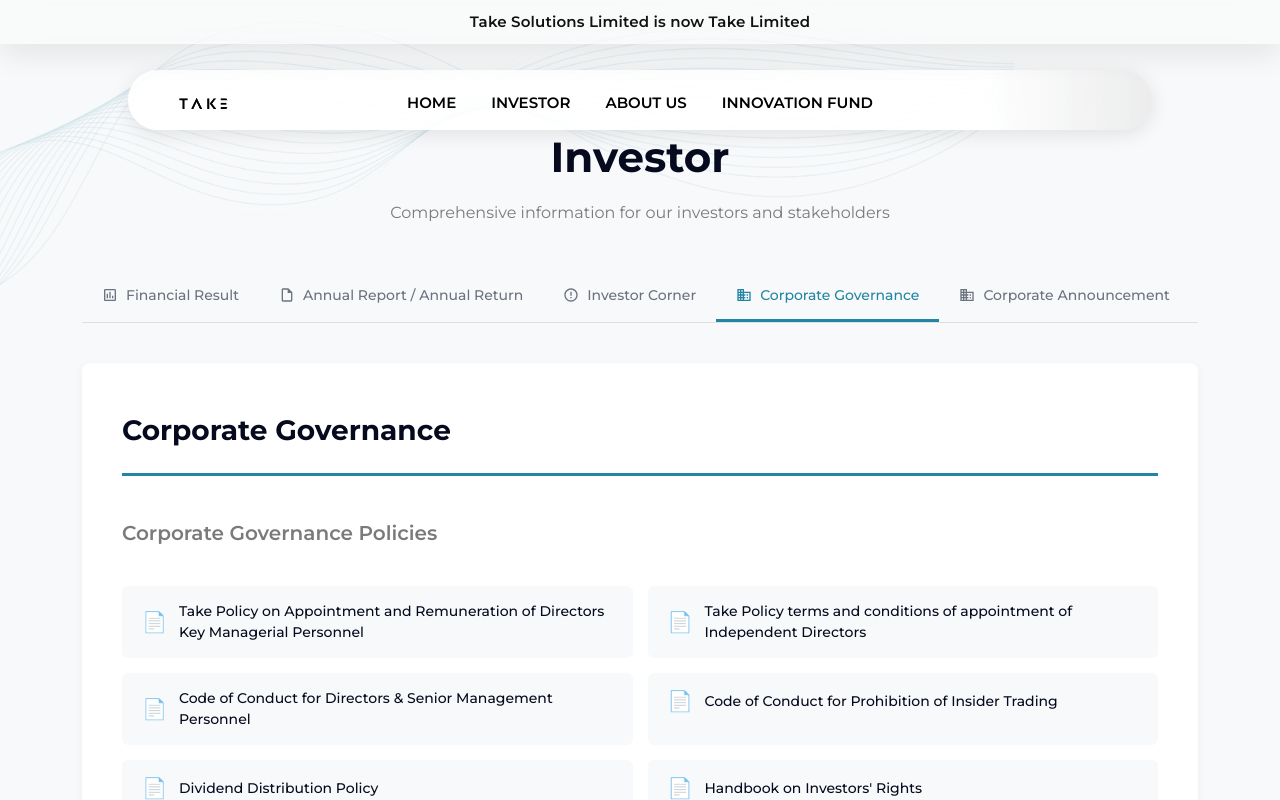
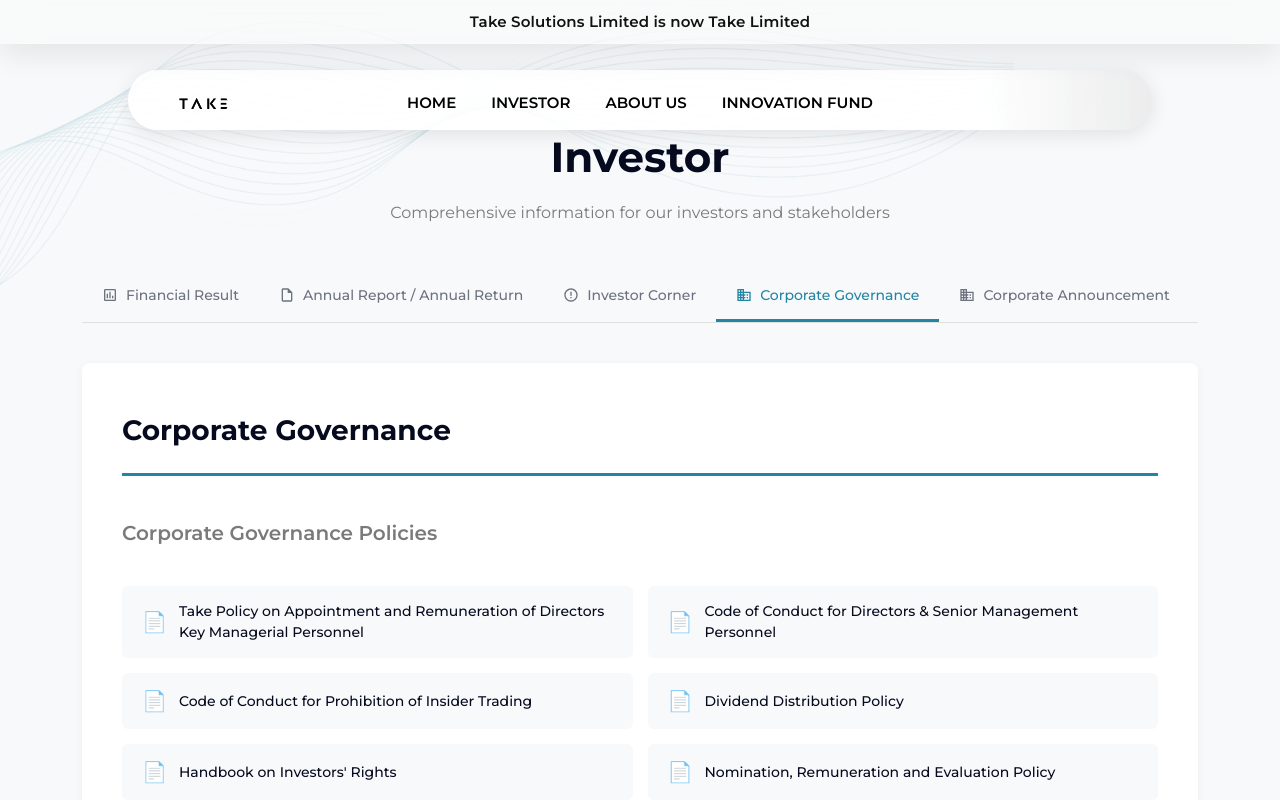
Before and after one commit to Colab-Platforms/TakeSolution, a React (Vite) app: page /investor in a window 1280 px wide. Both pictures are taken after a click on the button "Corporate Governance". Shown: the top 800 px of the page. Built offline with nearby package versions, Linux system fonts and the light colour scheme.

Commit message:
remove the independent director's from the corporate goverance

```diff
--- a/src/Components/Investor/CorporateGovernance.jsx
+++ b/src/Components/Investor/CorporateGovernance.jsx
@@ -4,7 +4,7 @@ const CorporateGovernance = () => {
   // Corporate Governance Policies
   const policies = [
     { title: 'Take Policy on Appointment and Remuneration of Directors Key Managerial Personnel', link: 'https://cdn.shopify.com/s/files/1/0636/5226/6115/files/Take_Policy_on_Appointment_and_Remuneration_of_Directors_Key_Managerial_Personnel.pdf?v=1776419616' },
-    { title: 'Take Policy terms and conditions of appointment of Independent Directors', link: 'https://cdn.shopify.com/s/files/1/0636/5226/6115/files/Take_Policy-terms_and_conditions_of_appointment_of_Independent_Directors.pdf?v=1776417044' },
+    // { title: 'Take Policy terms and conditions of appointment of Independent Directors', link: 'https://cdn.shopify.com/s/files/1/0636/5226/6115/files/Take_Policy-terms_and_conditions_of_appointment_of_Independent_Directors.pdf?v=1776417044' },
     { title: 'Code of Conduct for Directors & Senior Management Personnel', link: '/assets/investordata/corporate-governance/Corporate-governance-policies/Code of Conduct for Directors and Senior Management Personnel.pdf' },
     { title: 'Code of Conduct for Prohibition of Insider Trading', link: '/assets/investordata/corporate-governance/Corporate-governance-policies/CODE OF CONDUCT FOR PROHIBITION OF INSIDER TRADING.pdf' },
     { title: 'Dividend Distribution Policy', link: '/assets/investordata/corporate-governance/Corporate-governance-policies/Dividend-Distribution-Policy.pdf' },
```
